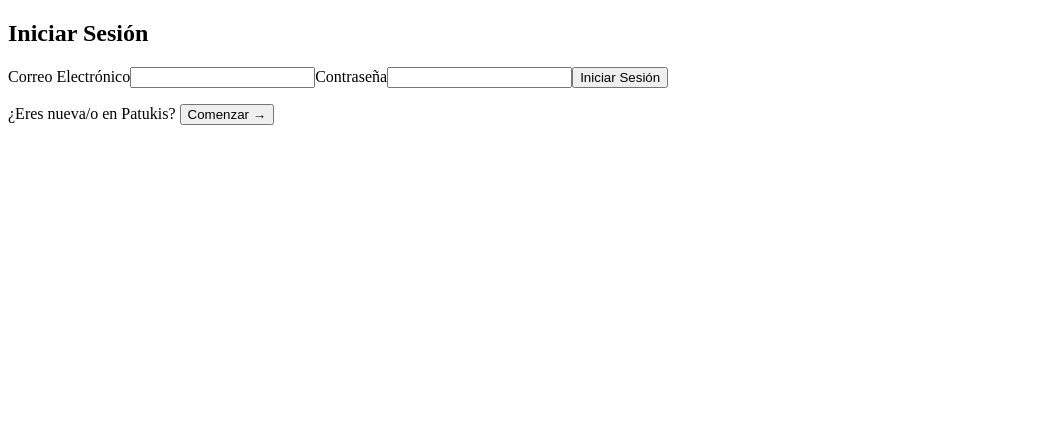
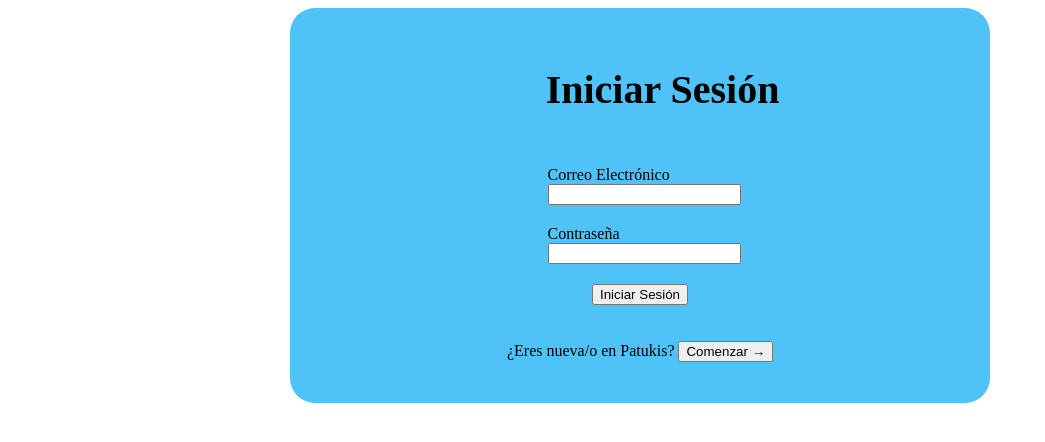
Before and after one commit to alejandrogoscu/Patukis, a React (Vite) app: page /login in a window 1280 px wide. Shown: the top 442 px of the page, without its empty margins (0-1045 px from the left). Built offline with nearby package versions, Linux system fonts and the light colour scheme.

Commit message:
Diseño aplicado

```diff
--- a/src/components/User/LoginForm/LoginForm.jsx
+++ b/src/components/User/LoginForm/LoginForm.jsx
@@ -1,6 +1,9 @@
 import { useContext, useEffect, useState } from "react";
 import { useNavigate } from "react-router-dom";
 import UserContext from '../../../context/UserContext/UserContext';
+import '../RegisterForm/registerForm.css';
+
+
 
 const LoginForm = () => {
   const initialValue = {
@@ -44,13 +47,17 @@
   };
 
   return (
-    <div className="login_container">
-      <h2 className="login_title">Iniciar Sesión</h2>
-      <form className="login_form" onSubmit={handleSubmit}>
-        <label className="login_label" htmlFor="email">
+  <div className="register__container">
+    <form className="register__form" onSubmit={handleSubmit}>
+      <h2 className="register__title" style={{ alignSelf: "center" }}>
+          Iniciar Sesión
+      </h2>
+
+
+      <label className="register__label" htmlFor="email">
         Correo Electrónico
         <input
-            className="login_input"
+          className="register__input"
           type="email"
           name="email"
           id="email"
@@ -61,10 +68,10 @@
         />
       </label>
 
-        <label className="login_label" htmlFor="password">
+      <label className="register__label" htmlFor="password">
         Contraseña
         <input
-            className="login_input"
+          className="register__input"
           type="password"
           name="password"
           id="password"
@@ -75,19 +82,20 @@
         />
       </label>
 
-        <button className="login_button" type="submit">Iniciar Sesión</button>
-      </form>
+      <button type="submit">Iniciar Sesión</button>
 
-      <div className="login_register_prompt">
-        <p className="login_register_text">
+      <div>
+        <p className="register__input">
           ¿Eres nueva/o en Patukis?{" "}
-          <button className="login_register_button" onClick={goToRegister}>
+          <button type="button" onClick={goToRegister}>
             Comenzar →
           </button>
         </p>
       </div>
+    </form>
   </div>
 );
+
 };
 
 export default LoginForm;
```
Lines whose indentation alone changed are shown as unchanged.
